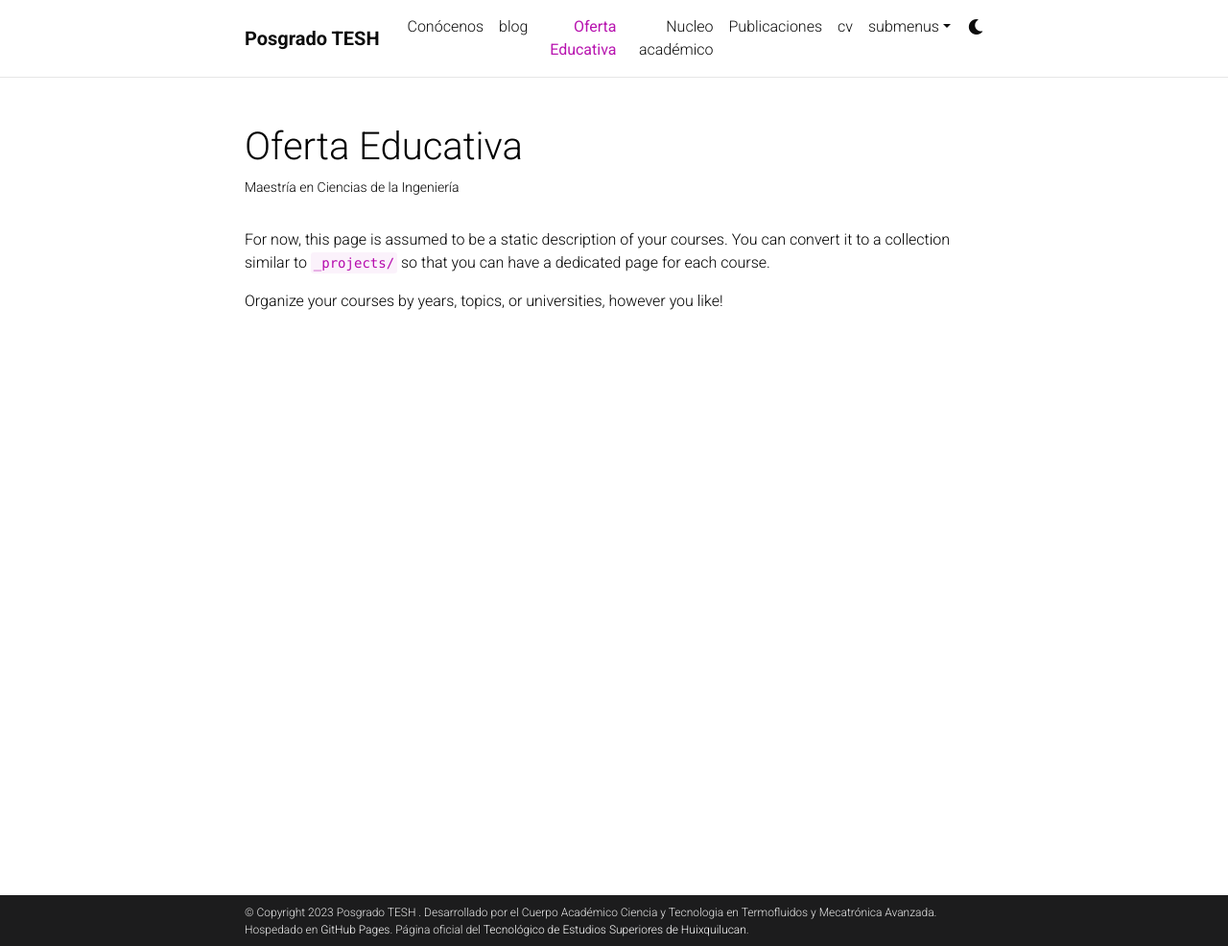
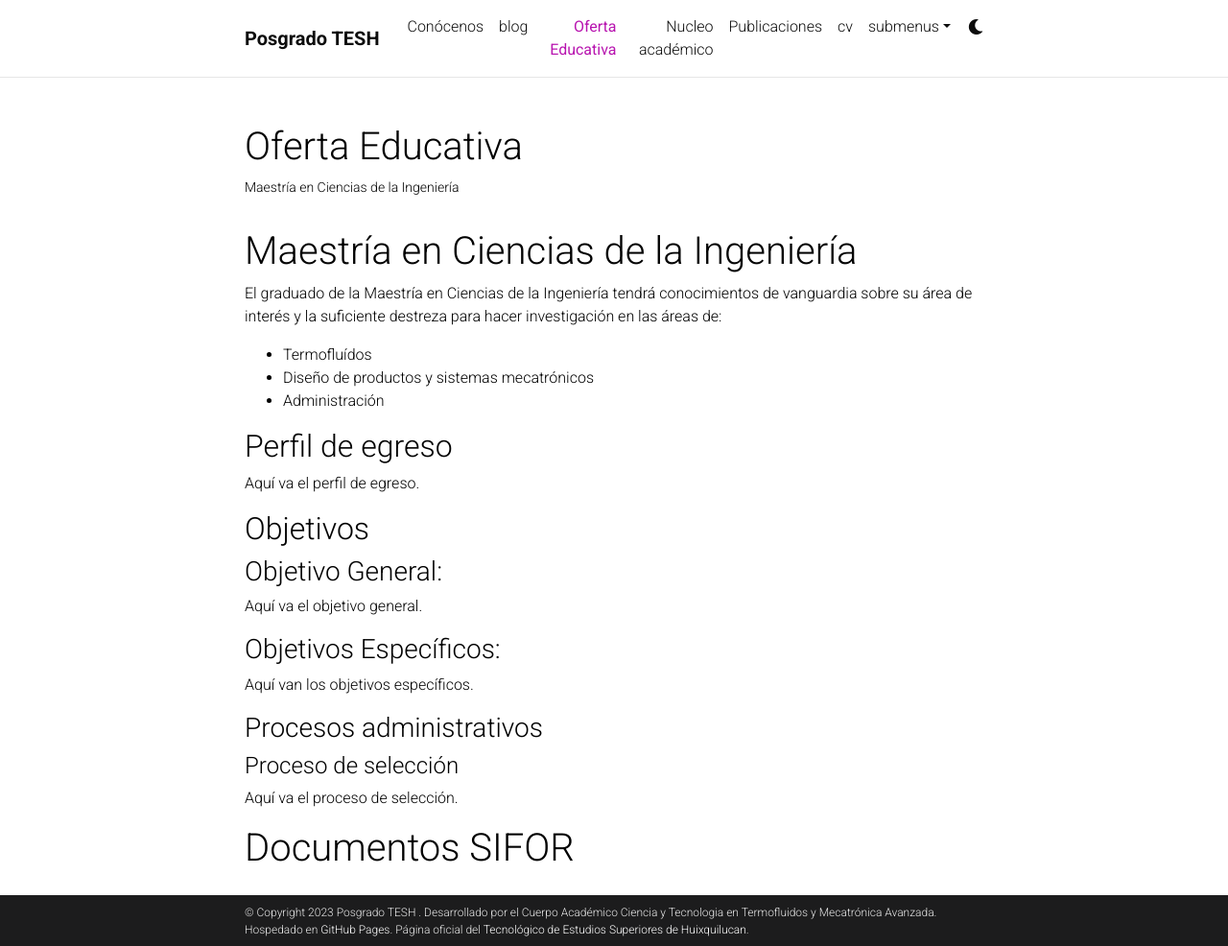
Before and after one commit to posgradoTESH/posgradotesh.github.io, a Jekyll site: the page built from _pages/teaching.md, in a window 1280 px wide and 986 px high. Shown: the whole window at 96% size. Built offline with Jekyll 4.4.1, drawn with Linux system fonts in a browser that asks for light colours; comment, search, counter and statistics services are not loaded; a style sheet for code colours, icons or effects is not loaded.

Commit message:
webpage update

```diff
--- a/_pages/teaching.md
+++ b/_pages/teaching.md
@@ -7,6 +7,30 @@ nav: true
 nav_order: 1
 ---
 
-For now, this page is assumed to be a static description of your courses. You can convert it to a collection similar to `_projects/` so that you can have a dedicated page for each course.
+# Maestría en Ciencias de la Ingeniería
+El graduado de la Maestría en Ciencias de la Ingeniería tendrá conocimientos de vanguardia sobre su área de interés y la suficiente destreza para hacer investigación en las áreas de:
+- Termofluídos
+- Diseño de productos y sistemas mecatrónicos
+- Administración
 
-Organize your courses by years, topics, or universities, however you like!
+## Perfil de egreso
+
+Aquí va el perfil de egreso.
+
+## Objetivos
+
+### Objetivo General:
+
+Aquí va el objetivo general.
+
+### Objetivos Específicos:
+
+Aquí van los objetivos específicos.
+
+### Procesos administrativos
+
+#### Proceso de selección
+
+Aquí va el proceso de selección.
+
+# Documentos SIFOR
```
